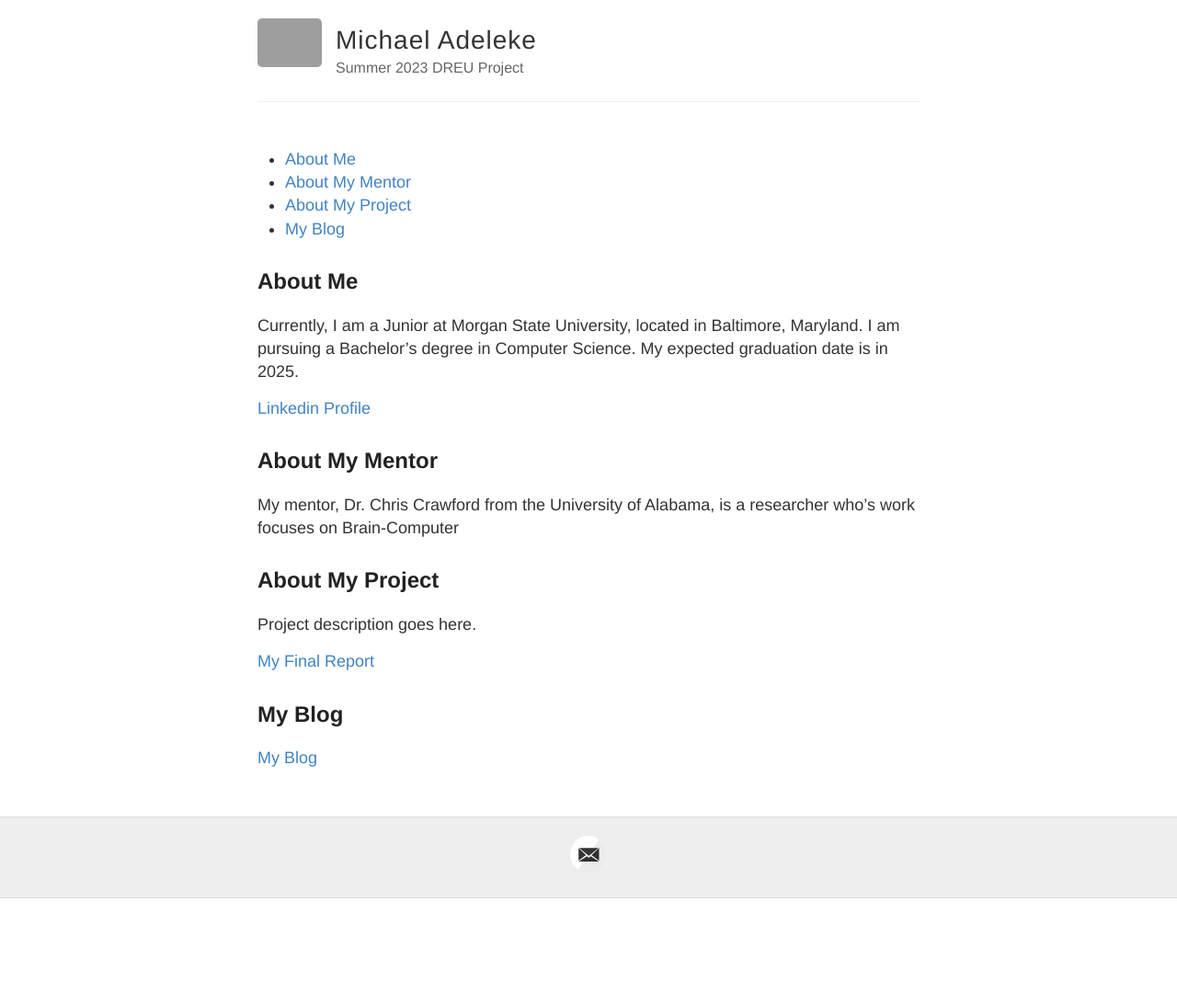
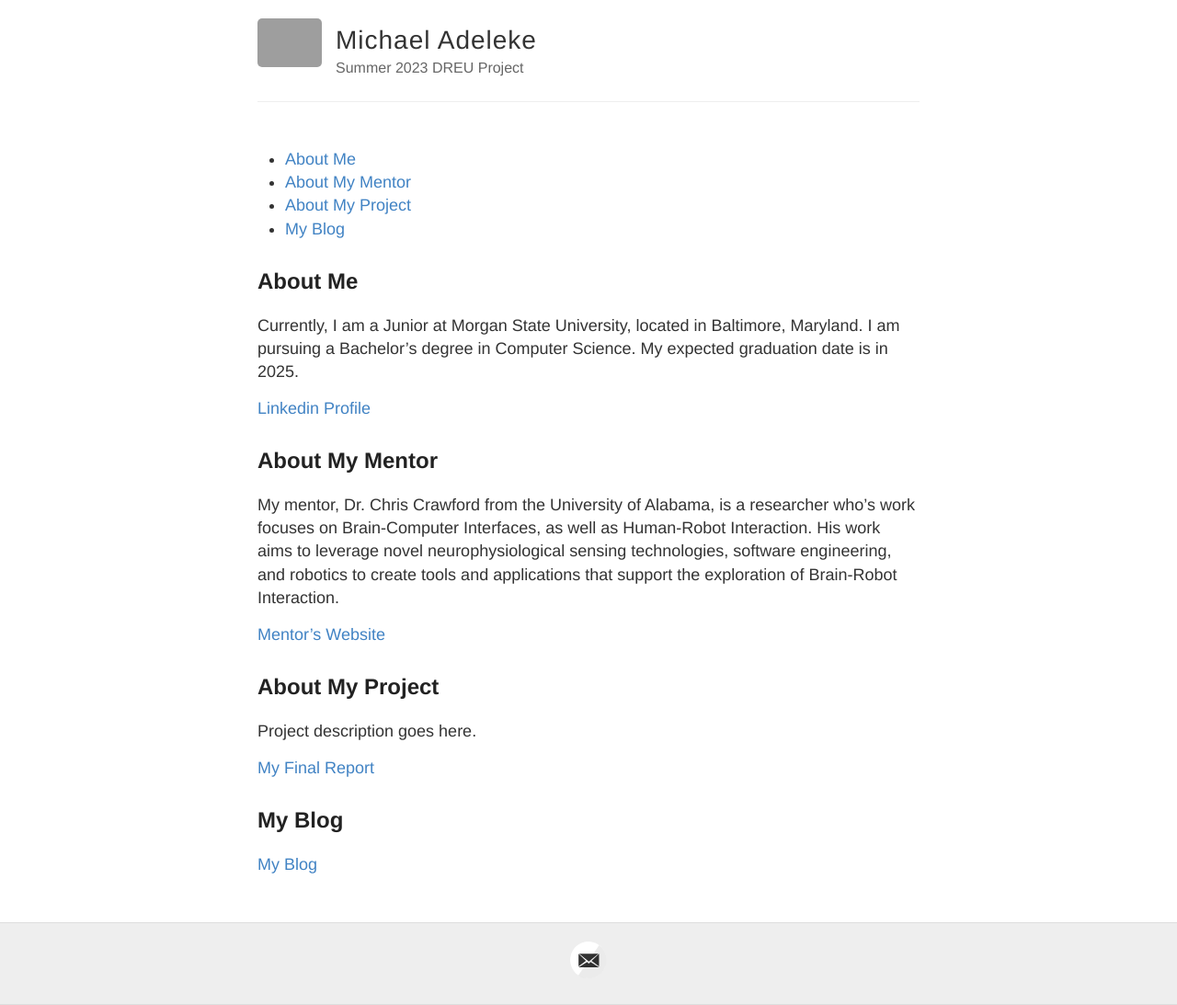
Before and after one commit to michaeladeleke1/michaeladeleke1.github.io, a Jekyll site: the page built from index.md, in a window 1280 px wide. Shown: the whole page at 92% size. Built offline with Jekyll 4.4.1, drawn with Linux system fonts in a browser that asks for light colours; before the commit the page ends 977 px from its top, so only the background shows below that; grey boxes are pictures that could not be loaded.

Commit message:
index.md

```diff
--- a/index.md
+++ b/index.md
@@ -14,7 +14,9 @@ Currently, I am a Junior at Morgan State University, located in Baltimore, Maryl
 
 ## About My Mentor
 
-My mentor, Dr. Chris Crawford from the University of Alabama, is a researcher who's work focuses on Brain-Computer
+My mentor, Dr. Chris Crawford from the University of Alabama, is a researcher who's work focuses on Brain-Computer Interfaces, as well as Human-Robot Interaction. His work aims to leverage novel neurophysiological sensing technologies, software engineering, and robotics to create tools and applications that support the exploration of Brain-Robot Interaction.
+
+[Mentor's Website](https://htilua.org/about-the-pi)
 
 ## About My Project
 
```
